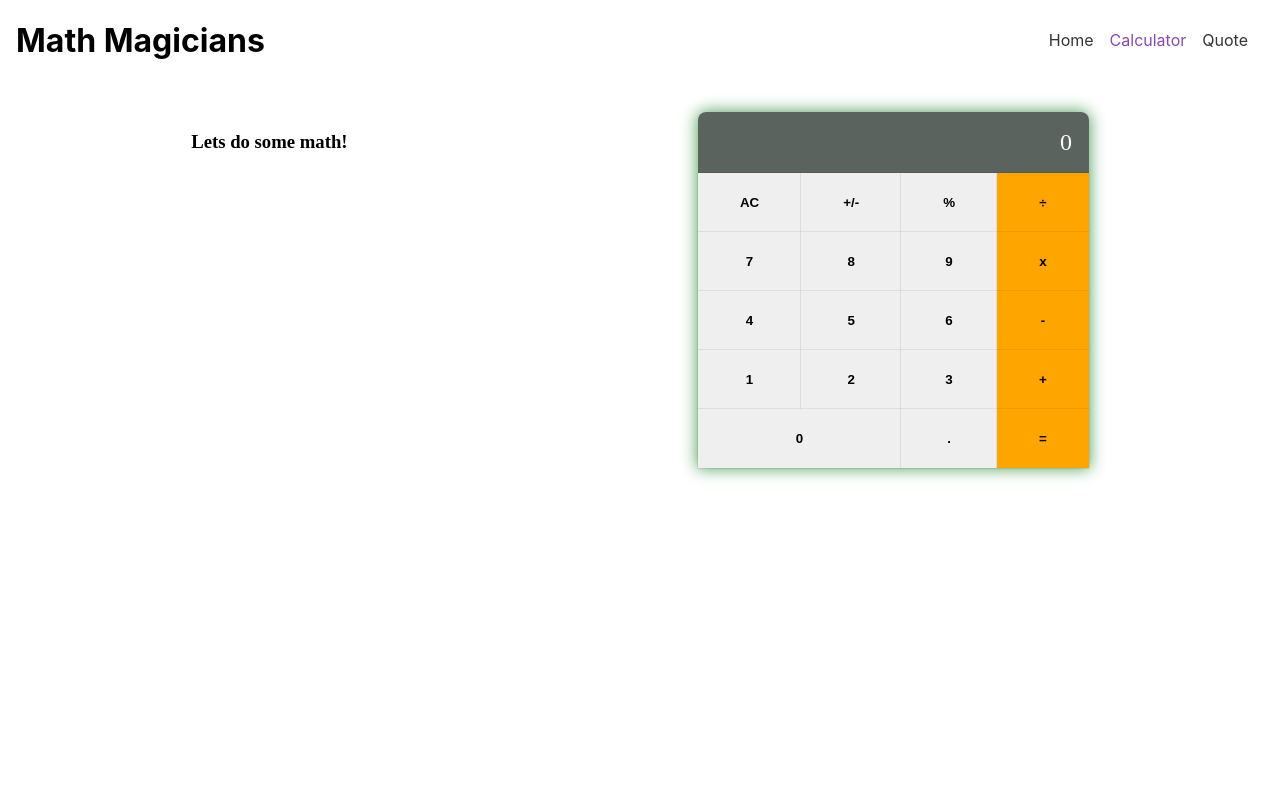
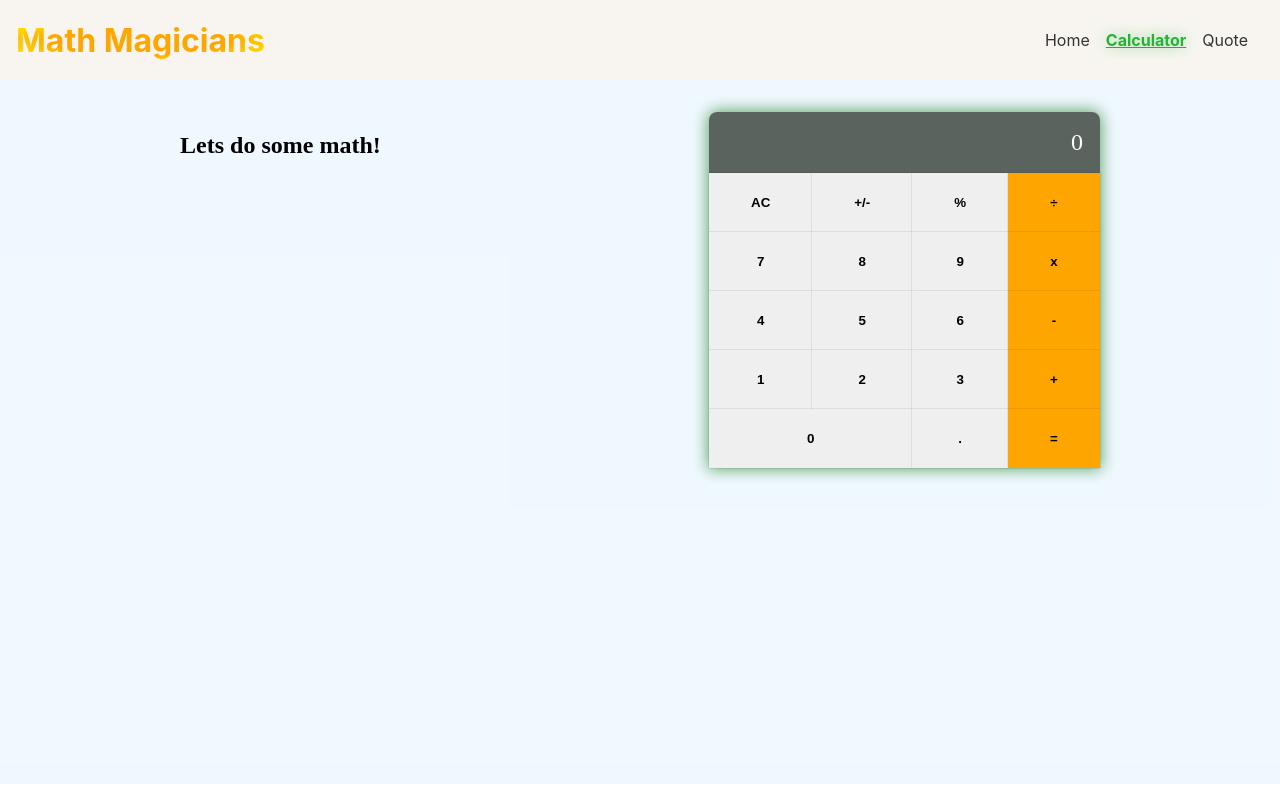
Before and after one commit to Feliverse/Math-Magicians, a React (Create React App) app: page /calculator in a window 1280 px wide. Built offline with nearby package versions, Linux system fonts and the light colour scheme.

Commit message:
styling app pages

```diff
--- a/src/components/routes/Calculator.jsx
+++ b/src/components/routes/Calculator.jsx
@@ -3,7 +3,7 @@ import Calculator from '../Calculator';
 
 const CalculatorPage = () => (
   <section className="calculator">
-    <h3>Lets do some math!</h3>
+    <h2>Lets do some math!</h2>
     <Calculator />
   </section>
 );
--- a/src/components/styles/Calculator.css
+++ b/src/components/styles/Calculator.css
@@ -6,6 +6,7 @@
   justify-content: center;
   flex-direction: column;
   align-items: center;
+  background-color: #f0f8fff5;
 }
 
 @media only screen and (min-width: 600px) {
--- a/src/components/styles/Home.css
+++ b/src/components/styles/Home.css
@@ -1,4 +1,5 @@
 .home {
   font-family: 'Times New Roman', Times, serif;
   padding: 2em;
+  background-color: #f0f8ff69;
 }
--- a/src/components/styles/Navbar.css
+++ b/src/components/styles/Navbar.css
@@ -4,6 +4,7 @@
   justify-content: space-between;
   align-items: center;
   height: 80px;
+background-color: #f8f5f1;
 }
 
 .navlinks {
@@ -23,9 +24,15 @@ a {
 
 h1 {
   font-size: 200%;
+  background: radial-gradient(#ffa600, orange, yellow);
+  -webkit-background-clip: text;
+  color: transparent;
 }
 
 /* Active route */
 .active {
-  color: #8a4baf;
+  color: #22b436;
+  text-decoration: underline;
+  text-shadow: #22b4357a 0 0 16px;
+  font-weight: bold;
 }
--- a/src/components/styles/Quote.css
+++ b/src/components/styles/Quote.css
@@ -5,4 +5,5 @@
   justify-content: center;
   align-items: center;
   font-weight: 100;
+  background-color: #f0f8ff69
 }
```
Also changed, not shown: src/components/Button.js (deleted, +0 -27 lines), 1 other file (tests, documents, lock files or other folders).
